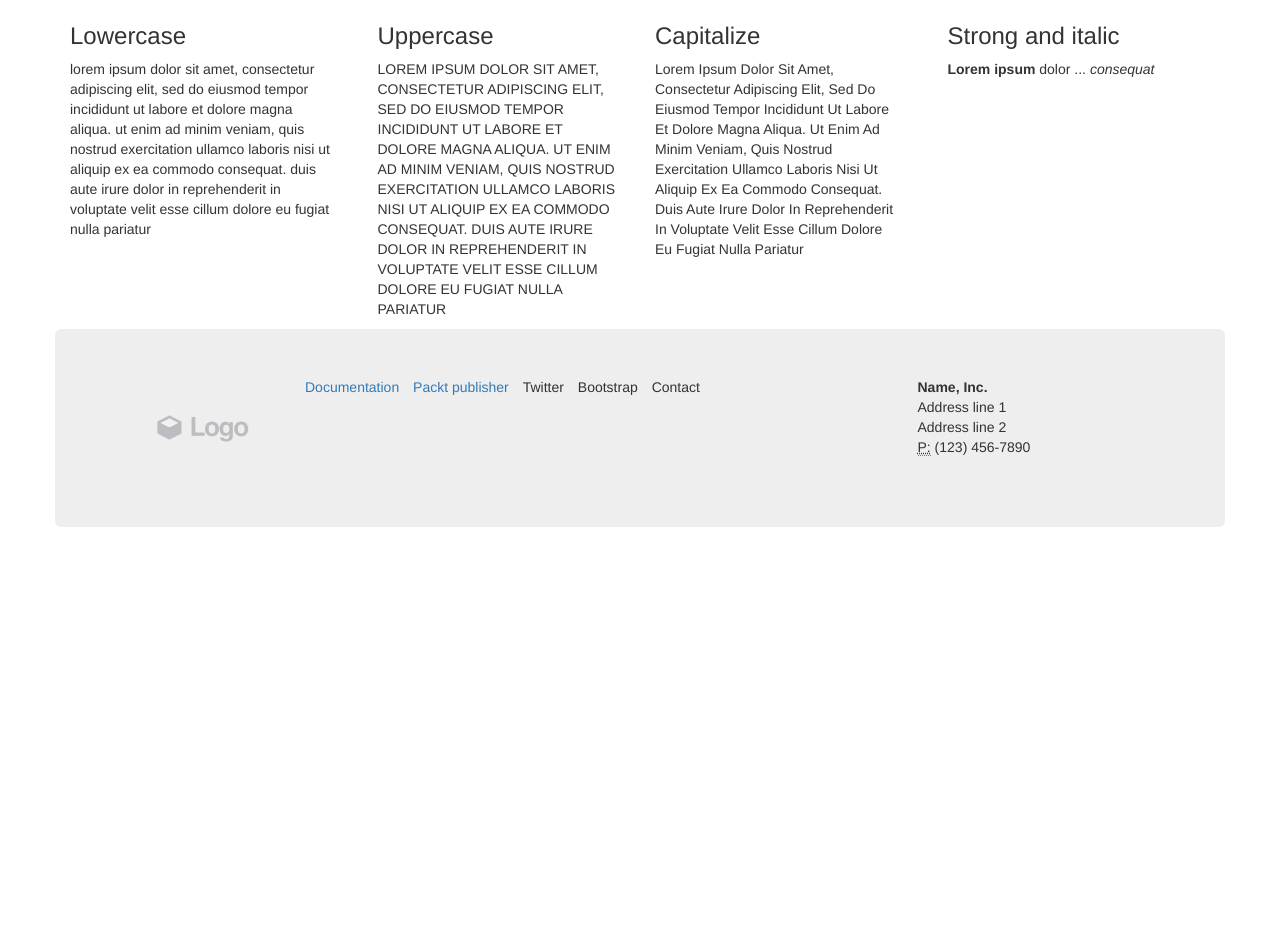
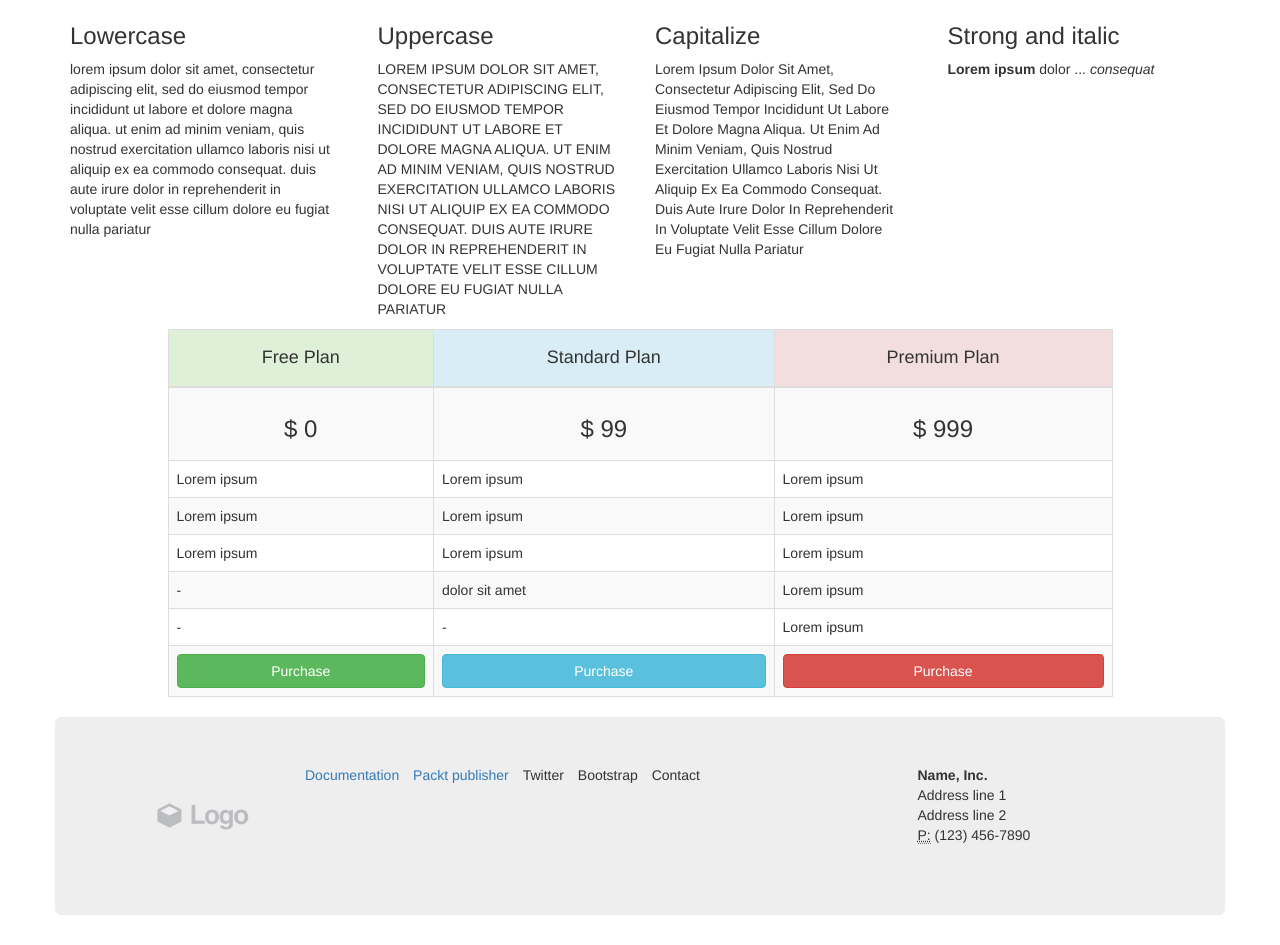
Before and after one commit to ChaunteVanDeBurgh/bootstrap-module-2, a plain HTML site: page index.html in a window 1280 px wide. Shown: the part 1068-2013 px from the top of the page. Before the commit the page ends 1625 px from the top, so only its background shows below. Drawn offline with Linux system fonts and the light colour scheme.

Commit message:
add table

```diff
--- a/index.html
+++ b/index.html
@@ -149,8 +149,82 @@
 				</p>
 			</div>
 		</div>
+		<!-- row 7 -->
+		<div class="row">
+			<div class="col-md-10 col-md-offset-1">
+				<table class="table table-striped table-bordered table-hover">
+					<thead>
+						<tr>
+							<th class="success">
+								<h4 class="text-center">Free Plan</h4>
+							</th>
+							<th class="info">
+								<h4 class="text-center">Standard Plan</h4>
+							</th>
+							<th class="danger">
+								<h4 class="text-center">
+								Premium Plan
+								</h4>
+							</th>
+						</tr>
+					</thead>
+					<tbody>
+						<tr>
+							<td>
+								<h3 class="text-center">
+									$ 0
+								</h3>
+							</td>
+							<td>
+								<h3 class="text-center">
+									$ 99
+								</h3>
+							</td>
+							<td>
+								<h3 class="text-center">
+									$ 999
+								</h3>
+							</td>
+						</tr>
+						<tr>
+							<td>Lorem ipsum</td>
+							<td>Lorem ipsum</td>
+							<td>Lorem ipsum
+							</td>
+						</tr>
+						<tr>
+							<td>Lorem ipsum</td>
+							<td>Lorem ipsum</td>
+							<td>Lorem ipsum
+							</td>
+						</tr>
+						<tr>
+							<td>Lorem ipsum</td>
+							<td>Lorem ipsum</td>
+							<td>Lorem ipsum
+							</td>
+						</tr>
+						<tr>
+							<td>-</td>
+							<td>dolor sit amet</td>
+							<td>Lorem ipsum</td>
+						</tr>
+						<tr>
+							<td>-</td>
+							<td>-</td>
+							<td>Lorem ipsum</td>
+						</tr>
+						<tr>
+							<td><a href="#" class="btn btn-success btn-block">Purchase</a></td>
+							<td><a href="#" class="btn btn-info btn-block">Purchase</a></td>
+							<td><a href="#" class="btn btn-danger btn-block">Purchase</a></td>
+						</tr>
+					</tbody>
+				</table>
+			</div>
+		</div>
 
-		<!-- row 7 -->
+		<!-- row 8 -->
 		<footer class="row jumbotron">
 			<div class="col-md-2">
 				<img src="./images/logo.png" class="img-responsive">
@@ -164,11 +238,12 @@
 					<li>Contact<a href="#"></a></li>
 				</ul>
 			</div>
+
 			<div class="col-md-3">
 				<address>
 					<strong>Name, Inc.</strong><br>
-					Address line 1 <br>
-					Address line 2 <br>
+						Address line 1 <br>
+						Address line 2 <br>
 					<abbr title="Phone">P:</abbr> (123) 456-7890
 				</address>
 			</div>
```
